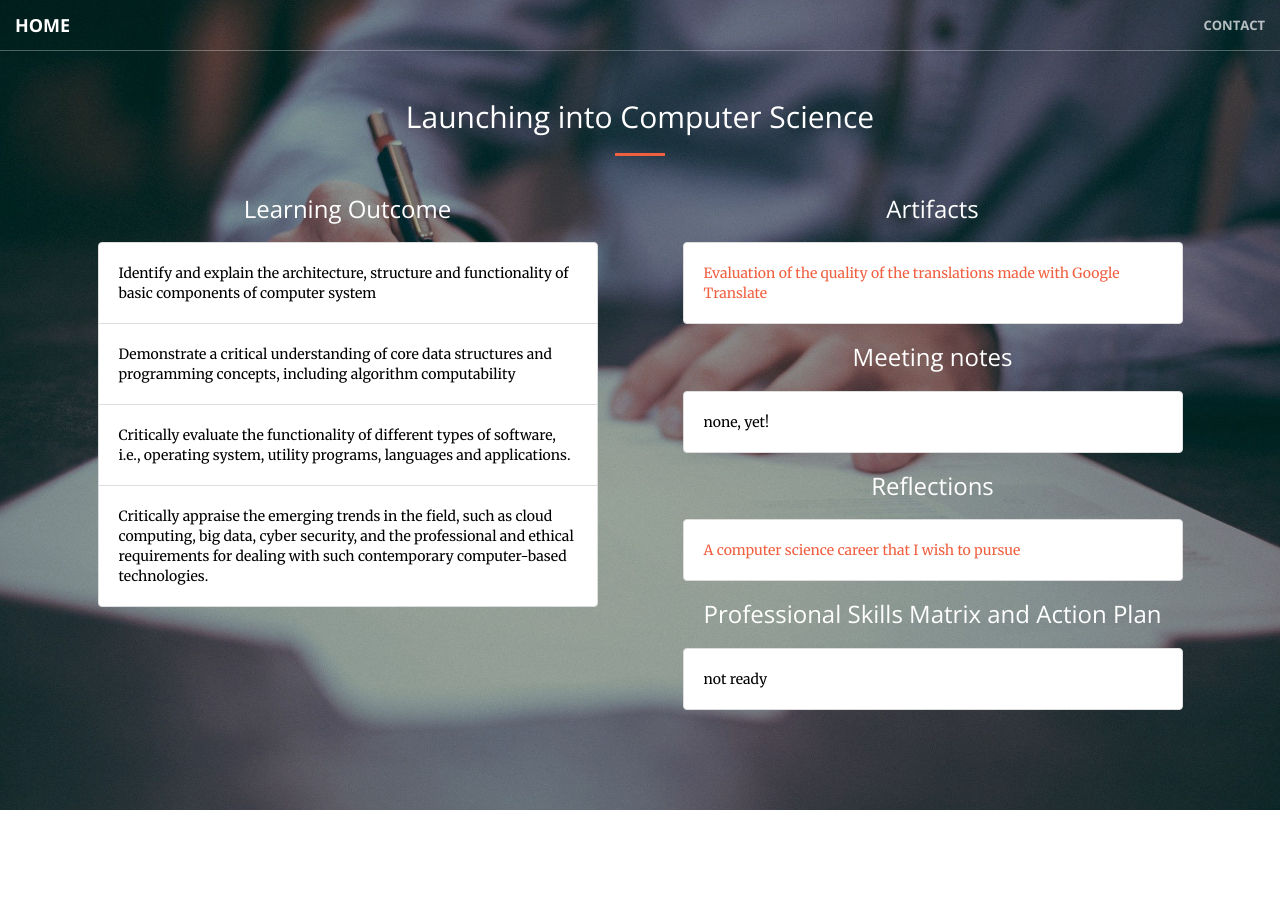
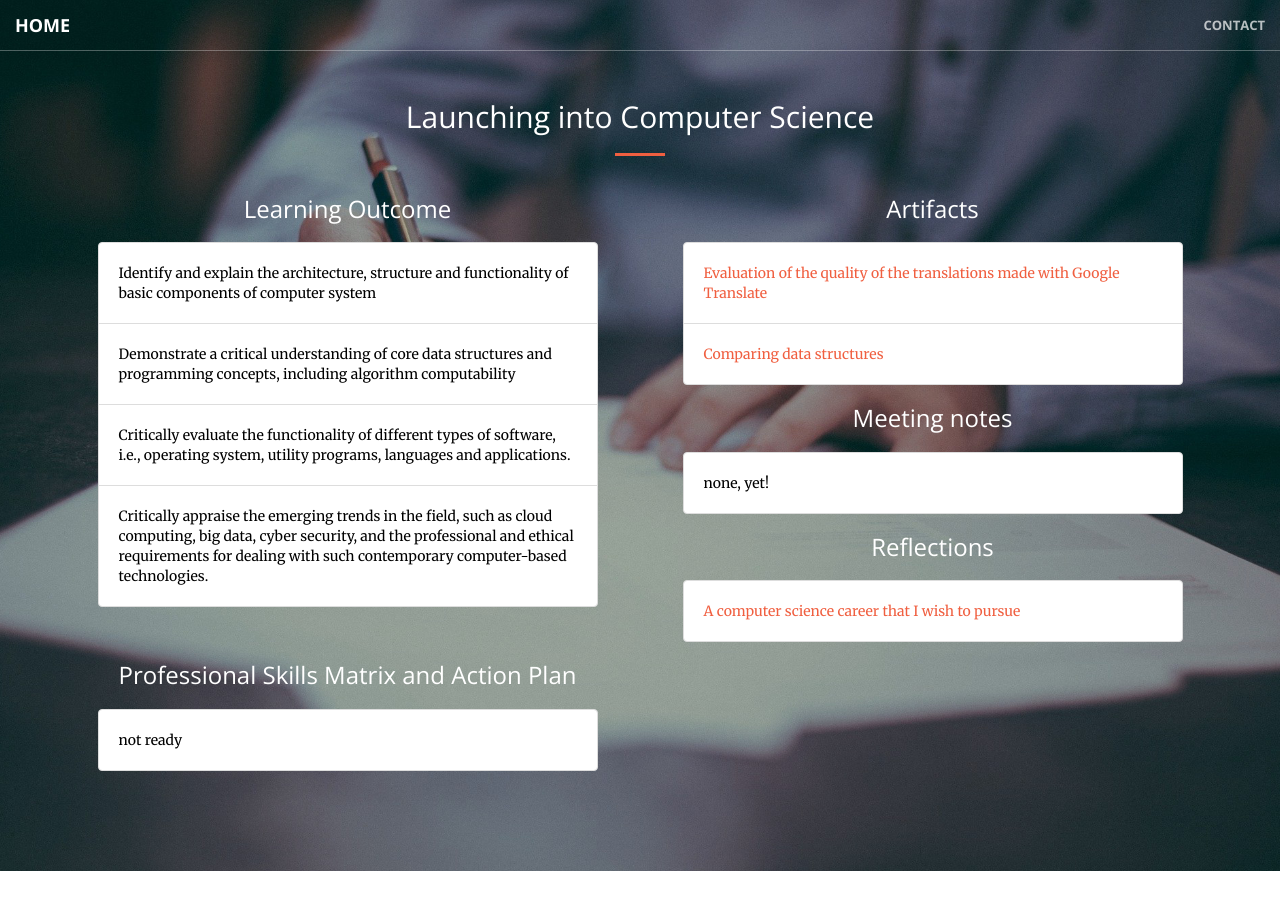
Before and after one commit to ros101/ros101-ros101.github.io, a Jekyll site: the page built from launching/index.md, in a window 1280 px wide and 900 px high. Built offline with Jekyll 4.4.1, drawn with Linux system fonts in a browser that asks for light colours.

Commit message:
add comparing data structures

```diff
--- a/launching/index.md
+++ b/launching/index.md
@@ -12,6 +12,9 @@ artifacts:
   - artifact:
     url: test-google-translate.pdf
     title: Evaluation of the quality of the translations made with Google Translate
+  - artifact:
+    url: comparing-structures.pdf
+    title: Comparing data structures
 notes:
 #  - note:
 #    url: note1.html
```
Also changed, not shown: 1 other file.
